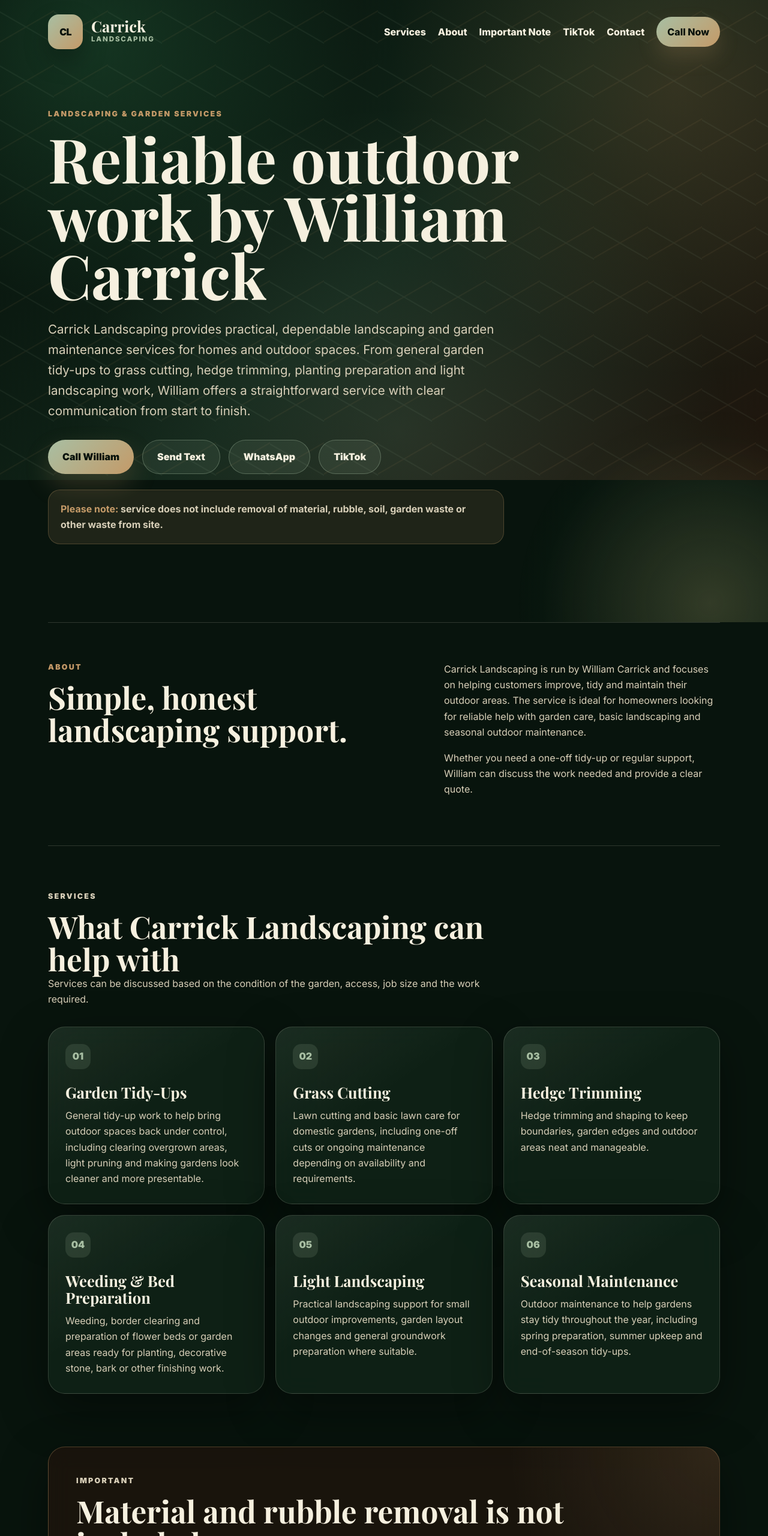
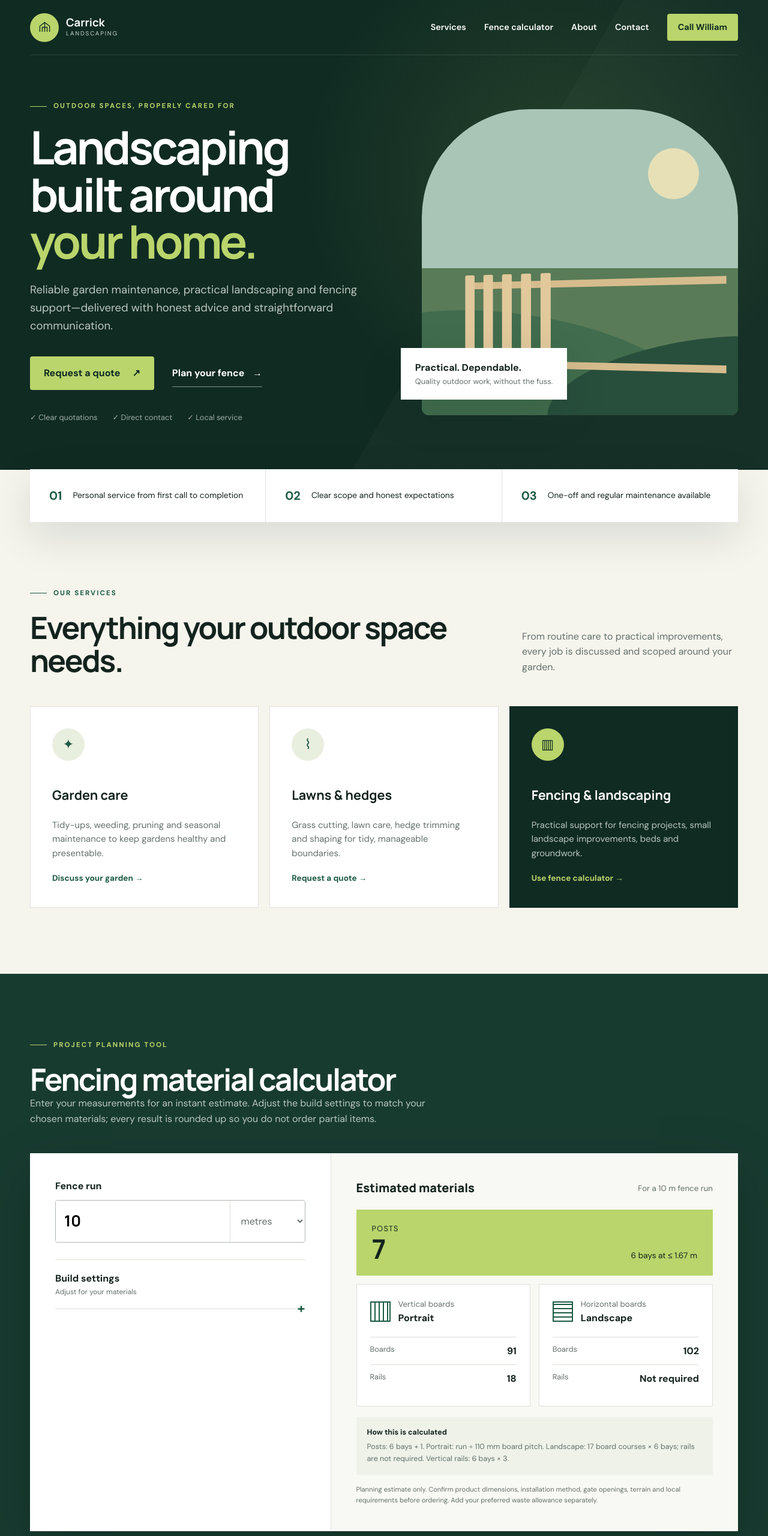
Before and after one commit to deanderson96/carrick-landscaping, a plain HTML site: page index.html in a window 1280 px wide. Shown: the top 2560 px of the page at 60% size. Drawn offline with nearby package versions, Linux system fonts and the light colour scheme.

Commit message:
Add files via upload

```diff
--- a/index.html
+++ b/index.html
@@ -1,206 +1,101 @@
-<!-- index.html -->
-<!DOCTYPE html>
-<html lang="en">
+<!doctype html>
+<html lang="en-GB">
 <head>
-  <meta charset="UTF-8" />
-  <meta name="viewport" content="width=device-width, initial-scale=1.0" />
-
-  <title>Carrick Landscaping | Landscaping Services by William Carrick</title>
-  <meta
-    name="description"
-    content="Carrick Landscaping provides reliable landscaping and garden maintenance services by William Carrick. Contact William to request a quote. Please note: material, rubble and waste removal is not included."
-  />
-
-  <link rel="preconnect" href="https://fonts.googleapis.com" />
-  <link rel="preconnect" href="https://fonts.gstatic.com" crossorigin />
-  <link
-    href="https://fonts.googleapis.com/css2?family=Inter:wght@400;600;700;800;900&family=Playfair+Display:wght@600;700;800&display=swap"
-    rel="stylesheet"
-  />
-
-  <link rel="stylesheet" href="styles.css" />
+  <meta charset="utf-8">
+  <meta name="viewport" content="width=device-width, initial-scale=1">
+  <meta name="theme-color" content="#102b22">
+  <title>Carrick Landscaping | Professional Landscaping & Fencing</title>
+  <meta name="description" content="Dependable landscaping, garden maintenance and fencing support from Carrick Landscaping. Plan your project with our free fencing calculator.">
+  <link rel="preconnect" href="https://fonts.googleapis.com">
+  <link rel="preconnect" href="https://fonts.gstatic.com" crossorigin>
+  <link href="https://fonts.googleapis.com/css2?family=DM+Sans:wght@400;500;600;700&family=Manrope:wght@600;700;800&display=swap" rel="stylesheet">
+  <link rel="stylesheet" href="styles.css">
   <script src="script.js" defer></script>
 </head>
-
 <body>
   <header class="site-header" id="top">
-    <nav class="nav">
+    <nav class="nav shell" aria-label="Main navigation">
       <a class="brand" href="#top" aria-label="Carrick Landscaping home">
-        <span class="brand-icon">CL</span>
-        <span>
-          <strong>Carrick</strong>
-          <small>Landscaping</small>
-        </span>
+        <span class="brand-mark" aria-hidden="true"><svg viewBox="0 0 40 40"><path d="M8 31V17l12-9 12 9v14M14 31V20h12v11"/><path d="M20 8v23"/></svg></span>
+        <span><strong>Carrick</strong><small>Landscaping</small></span>
       </a>
-
-      <button class="nav-toggle" type="button" aria-label="Open navigation menu" aria-expanded="false">
-        <span></span>
-        <span></span>
-        <span></span>
-      </button>
-
+      <button class="nav-toggle" type="button" aria-label="Open navigation menu" aria-expanded="false"><span></span><span></span><span></span></button>
       <div class="nav-links">
-        <a href="#services">Services</a>
-        <a href="#about">About</a>
-        <a href="#important">Important Note</a>
-        <a href="https://www.tiktok.com/@oorwillie1958?_r=1&_t=ZN-96pRkSbBClC" target="_blank" rel="noopener">TikTok</a>
-        <a href="#contact">Contact</a>
-        <a class="nav-cta" href="tel:+447376904595">Call Now</a>
+        <a href="#services">Services</a><a href="#calculator">Fence calculator</a><a href="#about">About</a><a href="#contact">Contact</a>
+        <a class="button button-small" href="tel:+447376904595">Call William</a>
       </div>
     </nav>
 
-    <section class="hero section-pad">
-      <p class="eyebrow">Landscaping & garden services</p>
-      <h1>Reliable outdoor work by William Carrick</h1>
-      <p class="hero-copy">
-        Carrick Landscaping provides practical, dependable landscaping and garden maintenance services for homes and outdoor spaces.
-        From general garden tidy-ups to grass cutting, hedge trimming, planting preparation and light landscaping work, William
-        offers a straightforward service with clear communication from start to finish.
-      </p>
-
-      <div class="hero-actions">
-        <a class="btn btn-primary" href="tel:+447376904595">Call William</a>
-        <a class="btn btn-secondary" href="sms:+447376904595">Send Text</a>
-        <a class="btn btn-secondary" href="https://wa.me/447376904595" target="_blank" rel="noopener">WhatsApp</a>
-        <a class="btn btn-secondary" href="https://www.tiktok.com/@oorwillie1958?_r=1&_t=ZN-96pRkSbBClC" target="_blank" rel="noopener">TikTok</a>
+    <div class="hero shell">
+      <div class="hero-copy">
+        <p class="eyebrow"><span></span> Outdoor spaces, properly cared for</p>
+        <h1>Landscaping built around <em>your home.</em></h1>
+        <p class="lead">Reliable garden maintenance, practical landscaping and fencing support—delivered with honest advice and straightforward communication.</p>
+        <div class="actions"><a class="button" href="#contact">Request a quote <span>↗</span></a><a class="text-link" href="#calculator">Plan your fence <span>→</span></a></div>
+        <div class="trust-row"><span>✓ Clear quotations</span><span>✓ Direct contact</span><span>✓ Local service</span></div>
       </div>
-
-      <div class="hero-note">
-        <strong>Please note:</strong> service does not include removal of material, rubble, soil, garden waste or other waste from site.
+      <div class="hero-visual" aria-hidden="true">
+        <div class="landscape-art"><div class="sun"></div><div class="hill hill-one"></div><div class="hill hill-two"></div><div class="fence"><i></i><i></i><i></i><i></i><i></i></div></div>
+        <div class="floating-card"><strong>Practical. Dependable.</strong><span>Quality outdoor work, without the fuss.</span></div>
       </div>
-    </section>
+    </div>
   </header>
 
   <main>
-    <section class="intro section-pad" id="about">
-      <div>
-        <p class="eyebrow">About</p>
-        <h2>Simple, honest landscaping support.</h2>
-      </div>
+    <section class="stats shell" aria-label="Service benefits"><div><strong>01</strong><span>Personal service from first call to completion</span></div><div><strong>02</strong><span>Clear scope and honest expectations</span></div><div><strong>03</strong><span>One-off and regular maintenance available</span></div></section>
 
-      <div class="intro-copy">
-        <p>
-          Carrick Landscaping is run by William Carrick and focuses on helping customers improve, tidy and maintain their outdoor
-          areas. The service is ideal for homeowners looking for reliable help with garden care, basic landscaping and seasonal
-          outdoor maintenance.
-        </p>
-        <p>
-          Whether you need a one-off tidy-up or regular support, William can discuss the work needed and provide a clear quote.
-        </p>
+    <section class="section shell" id="services">
+      <div class="section-heading"><div><p class="eyebrow dark"><span></span> Our services</p><h2>Everything your outdoor space needs.</h2></div><p>From routine care to practical improvements, every job is discussed and scoped around your garden.</p></div>
+      <div class="service-grid">
+        <article><span class="service-icon">✦</span><h3>Garden care</h3><p>Tidy-ups, weeding, pruning and seasonal maintenance to keep gardens healthy and presentable.</p><a href="#contact">Discuss your garden →</a></article>
+        <article><span class="service-icon">⌇</span><h3>Lawns & hedges</h3><p>Grass cutting, lawn care, hedge trimming and shaping for tidy, manageable boundaries.</p><a href="#contact">Request a quote →</a></article>
+        <article class="featured"><span class="service-icon">▥</span><h3>Fencing & landscaping</h3><p>Practical support for fencing projects, small landscape improvements, beds and groundwork.</p><a href="#calculator">Use fence calculator →</a></article>
       </div>
     </section>
 
-    <section class="services section-pad" id="services">
-      <div class="section-heading">
-        <p class="eyebrow">Services</p>
-        <h2>What Carrick Landscaping can help with</h2>
-        <p>
-          Services can be discussed based on the condition of the garden, access, job size and the work required.
-        </p>
-      </div>
-
-      <div class="service-grid">
-        <article class="service-card">
-          <span class="card-number">01</span>
-          <h3>Garden Tidy-Ups</h3>
-          <p>
-            General tidy-up work to help bring outdoor spaces back under control, including clearing overgrown areas,
-            light pruning and making gardens look cleaner and more presentable.
-          </p>
-        </article>
-
-        <article class="service-card">
-          <span class="card-number">02</span>
-          <h3>Grass Cutting</h3>
-          <p>
-            Lawn cutting and basic lawn care for domestic gardens, including one-off cuts or ongoing maintenance depending
-            on availability and requirements.
-          </p>
-        </article>
-
-        <article class="service-card">
-          <span class="card-number">03</span>
-          <h3>Hedge Trimming</h3>
-          <p>
-            Hedge trimming and shaping to keep boundaries, garden edges and outdoor areas neat and manageable.
-          </p>
-        </article>
-
-        <article class="service-card">
-          <span class="card-number">04</span>
-          <h3>Weeding & Bed Preparation</h3>
-          <p>
-            Weeding, border clearing and preparation of flower beds or garden areas ready for planting, decorative stone,
-            bark or other finishing work.
-          </p>
-        </article>
-
-        <article class="service-card">
-          <span class="card-number">05</span>
-          <h3>Light Landscaping</h3>
-          <p>
-            Practical landscaping support for small outdoor improvements, garden layout changes and general groundwork
-            preparation where suitable.
-          </p>
-        </article>
-
-        <article class="service-card">
-          <span class="card-number">06</span>
-          <h3>Seasonal Maintenance</h3>
-          <p>
-            Outdoor maintenance to help gardens stay tidy throughout the year, including spring preparation, summer upkeep
-            and end-of-season tidy-ups.
-          </p>
-        </article>
+    <section class="calculator-section" id="calculator">
+      <div class="shell">
+        <div class="calculator-intro"><p class="eyebrow light"><span></span> Project planning tool</p><h2>Fencing material calculator</h2><p>Enter your measurements for an instant estimate. Adjust the build settings to match your chosen materials; every result is rounded up so you do not order partial items.</p></div>
+        <form class="calculator" id="fence-calculator">
+          <div class="calculator-inputs">
+            <div class="primary-input">
+              <label for="distance">Fence run</label>
+              <div class="input-combo"><input id="distance" name="distance" type="number" min="0.1" step="0.1" value="10" required inputmode="decimal"><select id="unit" name="unit" aria-label="Distance unit"><option value="metres">metres</option><option value="feet">feet</option></select></div>
+            </div>
+            <details>
+              <summary>Build settings <span>Adjust for your materials</span></summary>
+              <div class="settings-grid">
+                <label>Fence height <span><input id="height" type="number" min="0.1" step="0.01" value="1.8"><select id="height-unit" aria-label="Height unit"><option value="metres">m</option><option value="feet">ft</option></select></span></label>
+                <label>Maximum post spacing <span><input id="post-spacing" type="number" min="0.1" step="0.01" value="1.8"><select id="spacing-unit" aria-label="Spacing unit"><option value="metres">m</option><option value="feet">ft</option></select></span></label>
+                <label>Board face width <span><input id="board-width" type="number" min="1" step="1" value="100"><b>mm</b></span></label>
+                <label>Gap between boards <span><input id="board-gap" type="number" min="0" step="1" value="10"><b>mm</b></span></label>
+                <label>Rails per bay (vertical) <span><input id="rails-per-bay" type="number" min="1" step="1" value="3"><b>rails</b></span></label>
+              </div>
+            </details>
+            <p class="form-error" id="calculator-error" role="alert"></p>
+          </div>
+          <div class="results" aria-live="polite">
+            <div class="results-head"><span>Estimated materials</span><small id="run-summary">For a 10 m fence run</small></div>
+            <div class="result-common"><div><span>Posts</span><strong id="posts-result">7</strong></div><p id="bay-summary">6 bays at ≤ 1.67 m</p></div>
+            <div class="orientation-grid">
+              <article><div class="orientation-title"><span class="board-icon vertical"></span><div><small>Vertical boards</small><strong>Portrait</strong></div></div><dl><div><dt>Boards</dt><dd id="vertical-boards-result">91</dd></div><div><dt>Rails</dt><dd id="rails-result">18</dd></div></dl></article>
+              <article><div class="orientation-title"><span class="board-icon horizontal"></span><div><small>Horizontal boards</small><strong>Landscape</strong></div></div><dl><div><dt>Boards</dt><dd id="horizontal-boards-result">102</dd></div><div><dt>Rails</dt><dd>Not required</dd></div></dl></article>
+            </div>
+            <div class="calculation-note"><strong>How this is calculated</strong><p id="formula-summary"></p></div>
+            <p class="disclaimer">Planning estimate only. Confirm product dimensions, installation method, gate openings, terrain and local requirements before ordering. Add your preferred waste allowance separately.</p>
+          </div>
+        </form>
       </div>
     </section>
 
-    <section class="notice section-pad" id="important">
-      <div class="notice-card">
-        <p class="eyebrow">Important</p>
-        <h2>Material and rubble removal is not included.</h2>
-        <p>
-          Carrick Landscaping does not remove material, rubble, soil, garden waste, branches, grass cuttings or other waste from site.
-          Customers should arrange disposal separately, such as through their local council, skip hire or another waste removal service.
-        </p>
-        <p>
-          This keeps the service focused on landscaping and garden work, while making sure waste disposal is handled safely and correctly.
-        </p>
-      </div>
+    <section class="section about shell" id="about">
+      <div><p class="eyebrow dark"><span></span> Carrick Landscaping</p><h2>Local knowledge. Straightforward service.</h2></div>
+      <div><p>Carrick Landscaping is run by William Carrick, helping homeowners improve, tidy and maintain their outdoor areas. Every project begins with a practical conversation about the work, access and expected finish.</p><p>Whether you need a one-off tidy-up or regular help, you will deal directly with William from quotation through to completion.</p><div class="notice"><strong>Please note</strong><span>Removal of material, rubble, soil and garden waste is not included. Disposal should be arranged separately.</span></div></div>
     </section>
 
-    <section class="contact section-pad" id="contact">
-      <div class="contact-card">
-        <p class="eyebrow">Contact</p>
-        <h2>Request a quote</h2>
-        <p>
-          To discuss landscaping or garden maintenance work, contact William Carrick directly by phone, text message, WhatsApp or TikTok.
-        </p>
-
-        <div class="contact-actions">
-          <a class="btn btn-primary" href="tel:+447376904595">Call</a>
-          <a class="btn btn-secondary" href="sms:+447376904595">SMS</a>
-          <a class="btn btn-secondary" href="https://wa.me/447376904595" target="_blank" rel="noopener">WhatsApp</a>
-          <a class="btn btn-secondary" href="https://www.tiktok.com/@oorwillie1958?_r=1&_t=ZN-96pRkSbBClC" target="_blank" rel="noopener">TikTok</a>
-        </div>
-      </div>
-
-      <div class="quote-card">
-        <h3>Before getting in touch, it helps to know:</h3>
-        <ul>
-          <li>What work you need done</li>
-          <li>The size and condition of the garden</li>
-          <li>Whether it is a one-off job or regular maintenance</li>
-          <li>Any access restrictions</li>
-          <li>That waste/material removal is not included</li>
-        </ul>
-      </div>
-    </section>
+    <section class="contact-section" id="contact"><div class="shell contact-wrap"><div><p class="eyebrow light"><span></span> Start a conversation</p><h2>Ready to improve your outdoor space?</h2><p>Tell William what you have in mind and arrange a straightforward quote.</p></div><div class="contact-buttons"><a class="button button-light" href="tel:+447376904595">Call William <span>↗</span></a><a href="sms:+447376904595">Send a text</a><a href="https://wa.me/447376904595" target="_blank" rel="noopener">WhatsApp</a></div></div></section>
   </main>
 
-  <footer class="footer">
-    <p>&copy; <span id="year"></span> Carrick Landscaping. All rights reserved.</p>
-    <a href="#top">Back to top</a>
-  </footer>
+  <footer><div class="shell footer-wrap"><a class="brand footer-brand" href="#top"><span class="brand-mark" aria-hidden="true">CL</span><span><strong>Carrick</strong><small>Landscaping</small></span></a><p>© <span id="year"></span> Carrick Landscaping. All rights reserved.</p><a href="#top">Back to top ↑</a></div></footer>
 </body>
 </html>
--- a/script.js
+++ b/script.js
@@ -1,26 +1,64 @@
-// script.js
 const body = document.body;
-const navToggle = document.querySelector(".nav-toggle");
-const navLinks = document.querySelectorAll(".nav-links a");
-const year = document.querySelector("#year");
+const navToggle = document.querySelector('.nav-toggle');
+const form = document.querySelector('#fence-calculator');
+const METRES_PER_FOOT = 0.3048;
 
-if (year) {
-  year.textContent = new Date().getFullYear();
+document.querySelector('#year').textContent = new Date().getFullYear();
+
+navToggle.addEventListener('click', () => {
+  const open = body.classList.toggle('nav-open');
+  navToggle.setAttribute('aria-expanded', String(open));
+});
+
+document.querySelectorAll('.nav-links a').forEach((link) => link.addEventListener('click', () => {
+  body.classList.remove('nav-open');
+  navToggle.setAttribute('aria-expanded', 'false');
+}));
+
+const readMetres = (inputId, unitId) => {
+  const value = Number(document.querySelector(inputId).value);
+  return document.querySelector(unitId).value === 'feet' ? value * METRES_PER_FOOT : value;
+};
+
+function calculateFence() {
+  const distanceInput = Number(document.querySelector('#distance').value);
+  const distance = readMetres('#distance', '#unit');
+  const height = readMetres('#height', '#height-unit');
+  const maxSpacing = readMetres('#post-spacing', '#spacing-unit');
+  const boardWidth = Number(document.querySelector('#board-width').value) / 1000;
+  const gap = Number(document.querySelector('#board-gap').value) / 1000;
+  const railsPerBay = Number(document.querySelector('#rails-per-bay').value);
+  const error = document.querySelector('#calculator-error');
+  const values = [distanceInput, distance, height, maxSpacing, boardWidth, railsPerBay];
+
+  if (values.some((value) => !Number.isFinite(value) || value <= 0) || !Number.isFinite(gap) || gap < 0) {
+    error.textContent = 'Enter positive measurements (the board gap may be zero).';
+    return;
+  }
+
+  error.textContent = '';
+  const bays = Math.ceil(distance / maxSpacing);
+  const posts = bays + 1;
+  const actualBayWidth = distance / bays;
+  const boardPitch = boardWidth + gap;
+  const verticalBoards = Math.ceil(distance / boardPitch);
+  const courses = Math.ceil(height / boardPitch);
+  const horizontalBoards = courses * bays;
+  const rails = bays * Math.ceil(railsPerBay);
+  const selectedUnit = document.querySelector('#unit').value;
+  const unitShort = selectedUnit === 'feet' ? 'ft' : 'm';
+  const shownRun = Number(distanceInput.toFixed(2));
+  const bayDisplay = selectedUnit === 'feet' ? actualBayWidth / METRES_PER_FOOT : actualBayWidth;
+
+  document.querySelector('#posts-result').textContent = posts;
+  document.querySelector('#vertical-boards-result').textContent = verticalBoards;
+  document.querySelector('#horizontal-boards-result').textContent = horizontalBoards;
+  document.querySelector('#rails-result').textContent = rails;
+  document.querySelector('#run-summary').textContent = `For a ${shownRun} ${unitShort} fence run`;
+  document.querySelector('#bay-summary').textContent = `${bays} ${bays === 1 ? 'bay' : 'bays'} at ≤ ${bayDisplay.toFixed(2)} ${unitShort}`;
+  document.querySelector('#formula-summary').textContent = `Posts: ${bays} bays + 1. Portrait: run ÷ ${(boardPitch * 1000).toFixed(0)} mm board pitch. Landscape: ${courses} board courses × ${bays} bays; rails are not required. Vertical rails: ${bays} bays × ${Math.ceil(railsPerBay)}.`;
 }
 
-if (navToggle) {
-  navToggle.addEventListener("click", () => {
-    const isOpen = body.classList.toggle("nav-open");
-    navToggle.setAttribute("aria-expanded", String(isOpen));
-  });
-}
-
-navLinks.forEach((link) => {
-  link.addEventListener("click", () => {
-    body.classList.remove("nav-open");
-
-    if (navToggle) {
-      navToggle.setAttribute("aria-expanded", "false");
-    }
-  });
-});
+form.addEventListener('input', calculateFence);
+form.addEventListener('change', calculateFence);
+calculateFence();
```
Also changed, not shown: styles.css.
